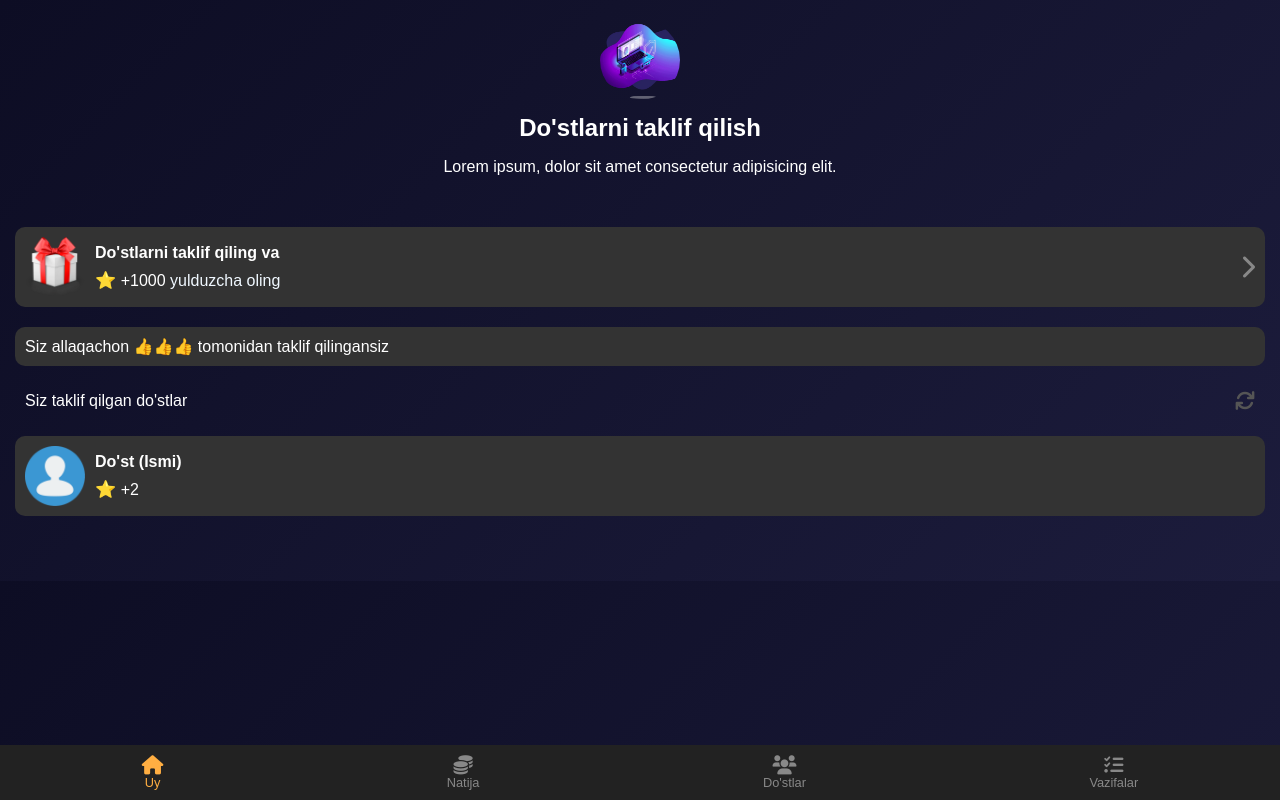
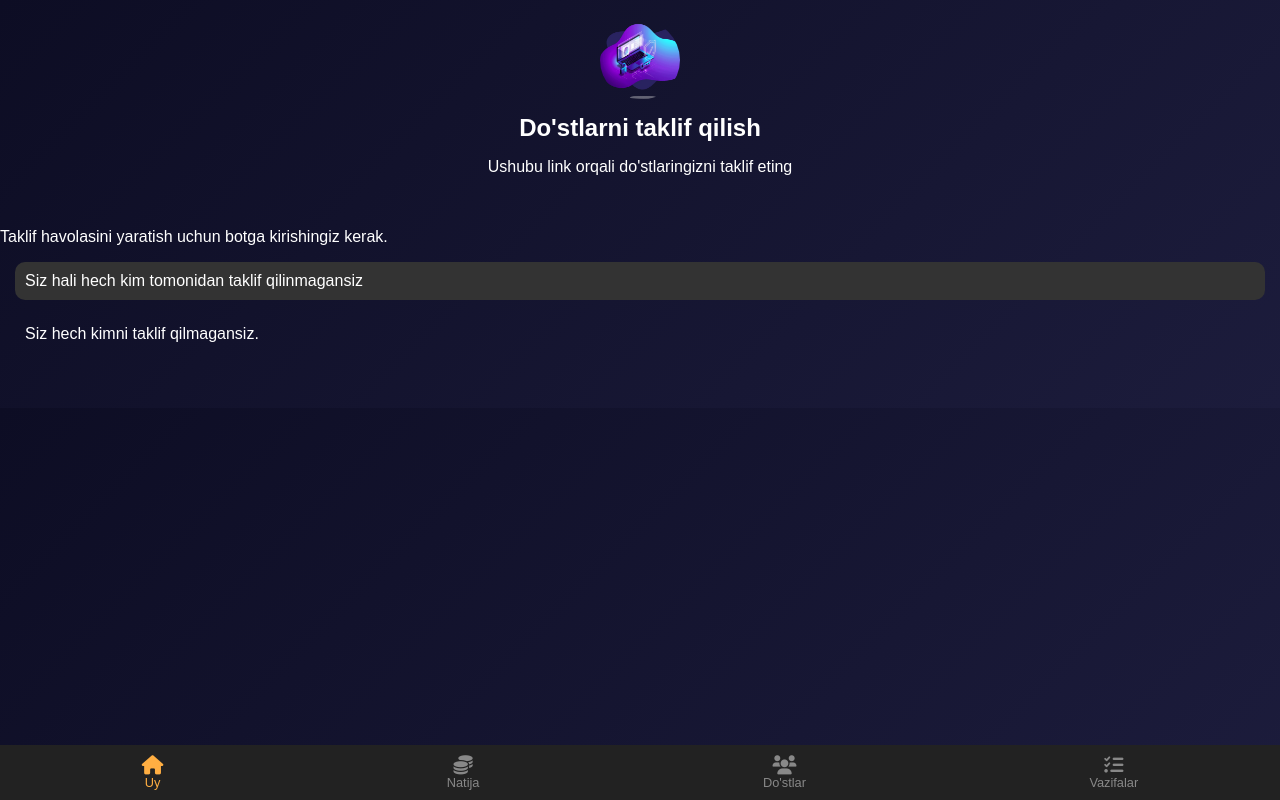
Before and after one commit to ShavkatJuraboyev/ball_bot, a Django app: page /friends/ in a window 1280 px wide. Run offline with Django 4.2, Linux system fonts and the light colour scheme; some libraries are stand-ins or nearby versions.

Commit message:
'yangilandi'

```diff
--- a/kiber_security/models.py
+++ b/kiber_security/models.py
@@ -1,12 +1,17 @@
 from django.db import models
 from django.contrib.auth.models import User
+import uuid
 
 class Users(models.Model):
     telegram_id = models.BigIntegerField(unique=True)
     first_name = models.CharField(max_length=100)
     last_name = models.CharField(max_length=100, blank=True, null=True)
     username = models.CharField(max_length=100, blank=True, null=True)
+    username_link = models.CharField(max_length=100, blank=True, null=True)
     phone_number = models.CharField(max_length=15, blank=True, null=True)
+    # Taklif havolasi uchun referal kod
+    referral_code = models.UUIDField(default=uuid.uuid4, unique=True)
+    referred_by = models.ForeignKey('self', null=True, blank=True, on_delete=models.SET_NULL, related_name='referrals')
 
     # OneToOne bog'lanishi orqali User modeliga bog'lash
     user = models.OneToOneField(User, on_delete=models.CASCADE, related_name='user_profile')
--- a/kiber_security/views.py
+++ b/kiber_security/views.py
@@ -18,8 +18,20 @@
     context = {'ball':ball}
     return render(request, 'users/index.html', context)
 
+def get_referral_link(user):
+    base_url = "https://t.me/devpython1_bot?start="  # Botning haqiqiy username
+    referral_link = f"{base_url}{user.referral_code}"
+    return referral_link
+
 def friends(request):
-    return render(request, 'users/friends.html')
+    telegram_id = request.session.get('telegram_id')
+    user = Users.objects.filter(telegram_id=telegram_id).first()
+
+    referral_link = get_referral_link(user) if user else None
+    referrals = user.referrals.all() if user else []
+    referred_by = user.referred_by.first_name if user and user.referred_by else None
+    context = {'referral_link': referral_link, 'referrals': referrals, 'referred_by': referred_by}
+    return render(request, 'users/friends.html', context)
 
 def share(request):
     telegram_id = request.session.get('telegram_id')
@@ -83,11 +95,15 @@
 
 def style(request):
     telegram_id = request.session.get('telegram_id')
+
     ball = None
+    # `telegram_id` mavjud bo'lsa, faqatgina unda `Ball` obyektini qidiramiz
     if telegram_id:
-        ball = get_object_or_404(Ball, user__telegram_id=telegram_id)
-    context = {'ball':ball}
+        ball = Ball.objects.filter(user__telegram_id=telegram_id).first()
+
+    context = {'ball': ball}
     return render(request, 'users/style.html', context)
+
 
 def style2(request):
     return render(request, 'users/style2.html')
--- a/static/css/style.css
+++ b/static/css/style.css
@@ -193,6 +193,9 @@
 .oxiri a:last-child{
     margin-bottom: 50px;
 }
+.friend{
+    margin-bottom: 55px;
+}
 .logo-share {
     display: flex;
     align-items: center;
--- a/templates/users/friends.html
+++ b/templates/users/friends.html
@@ -1,40 +1,69 @@
 {% extends 'users/base.html' %}
 {% load static %}
 {% block content %}
+<div class="friend">
     <div class="main-content">
         <img src="{% static 'images/security.png' %}" alt="logo">
         <h2>Do'stlarni taklif qilish</h2>
-        <p>Lorem ipsum, dolor sit amet consectetur adipisicing elit. </p>
+        <p>Ushubu link orqali do'stlaringizni taklif eting</p>
     </div>
+    {% if referral_link %}
     <div class="share-links">
-        <a href="#" class="logo-share">
-            <img src="../static/images/sovga.png" alt="friends">
+        <a class="logo-share">
+            <img src="{% static 'images/sovga.png' %}" alt="friends">
             <div>
-                <div class="friends">Do'stlarni taklif qiling va</div>
-                <span class="olmas">⭐️</span> <span class="priz">+1000</span>  <span style="color: aliceblue;">yulduzcha oling</span>
-            </div>
-            <div class="links">
-                <i class="fa-solid fa-chevron-right"></i>
+                <div class="friends" id="referralLink">{{ referral_link }}</div>
+                <span class="olmas">⭐️</span> <span class="priz">+1000</span> &nbsp;&nbsp;&nbsp;&nbsp;&nbsp;&nbsp;&nbsp;&nbsp;&nbsp;&nbsp;&nbsp;&nbsp;&nbsp;&nbsp;&nbsp;&nbsp;&nbsp;&nbsp;&nbsp;&nbsp;&nbsp; <span style="color: aliceblue;">link copy</span> <span> <i class="fa-solid fa-copy" onclick="copyReferralLink()"></i></span>
             </div>
         </a>
     </div>
+    {% else %}
+    <p>Taklif havolasini yaratish uchun botga kirishingiz kerak.</p>
+    {% endif %}
 
     <div class="friends-info">
         <div>
-             <span> Siz allaqachon 👍👍👍 tomonidan taklif qilingansiz</span>
+            {% if referred_by %}
+                <span>Siz botga {{ referred_by }} tomonidan taklif qilingansiz</span>
+            {% else %}
+                <span>Siz hali hech kim tomonidan taklif qilinmagansiz</span>
+            {% endif %}
         </div>
     </div>
+    {% if referrals %}
         <div class="list">
             <p>Siz taklif qilgan do'stlar</p>
-        <i class="fa-sharp-duotone fa-solid fa-arrows-rotate"></i>
+            <i class="fa-sharp-duotone fa-solid fa-arrows-rotate" onclick="window.location.reload();"></i>
+
         </div>
-    <div class="share-links oxiri">
+        {% for referral in referrals %}
+            <div class="share-links">
                 <a class="logo-share">
                     <img src="{% static 'images/person.png' %}" alt="friends">
                     <div>
-                <div class="friends">Do'st (Ismi)</div>
+                        <div class="friends">{{ referral.first_name }} {{ referral.last_name }}</div>
                         <span class="olmas">⭐️</span> <span class="priz">+2</span>
                     </div>
                 </a>
             </div>
+        {% endfor %}
+    {% else %}
+        <div class="list">
+            <p>Siz hech kimni taklif qilmagansiz.</p>
+        </div>
+    {% endif %}
+</div>
+    <script>
+        function copyReferralLink() {
+            // Referral linkni olish
+            const referralLink = document.getElementById("referralLink").innerText;
+
+            // Linkni clipboardga nusxalash
+            navigator.clipboard.writeText(referralLink).then(function() {
+                alert("Referral link ko'chirildi!");
+            }).catch(function(error) {
+                alert("Linkni ko'chirib bo'lmadi, qaytadan urinib ko'ring.");
+            });
+        }
+        </script>
 {% endblock content %}
```
Also changed, not shown: kiber_security/bot.py (+23 -14 lines), templates/users/style.html (+8 -0 lines), kiber_security/migrations/0001_initial.py, kiber_security/migrations/0002_link_ball.py (deleted), kiber_security/migrations/0003_ball_instagram_ball_ball_telegram_ball_and_more.py (deleted), kiber_security/migrations/0004_linkvisit.py (deleted). Lines whose indentation alone changed are shown as unchanged.
